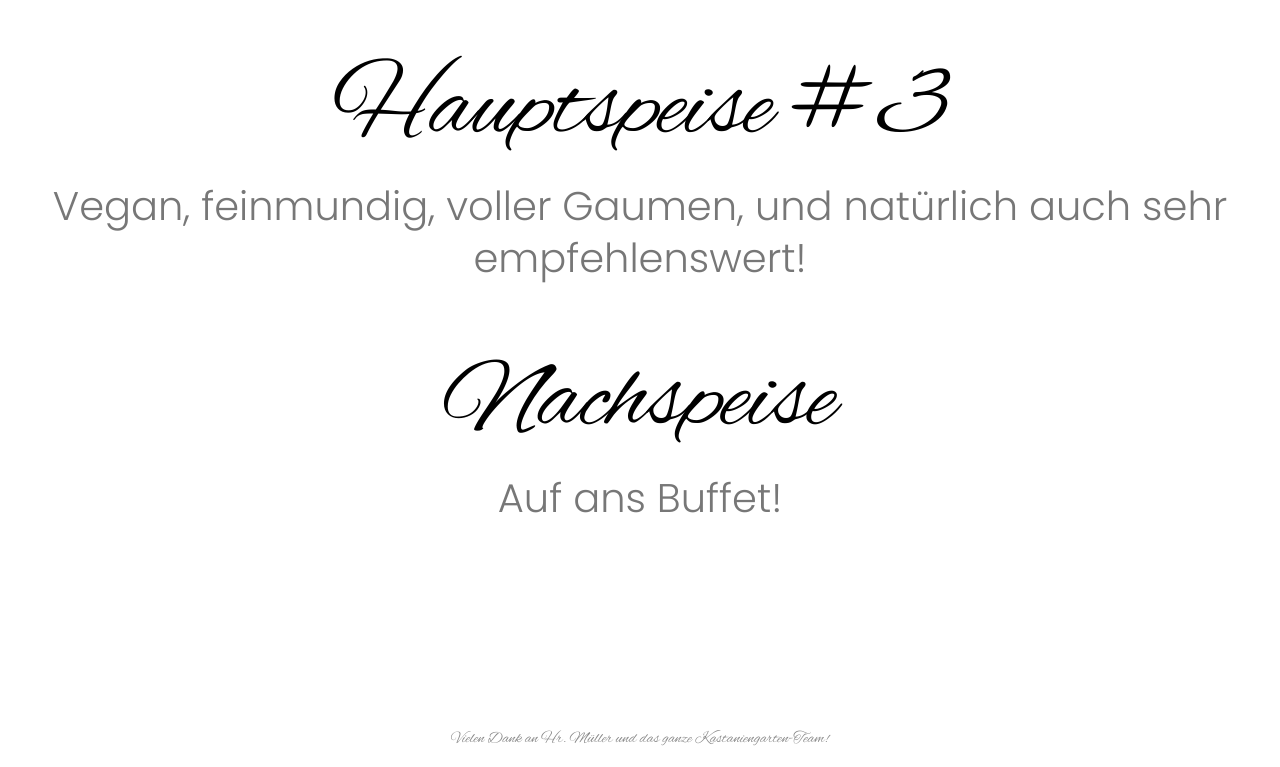
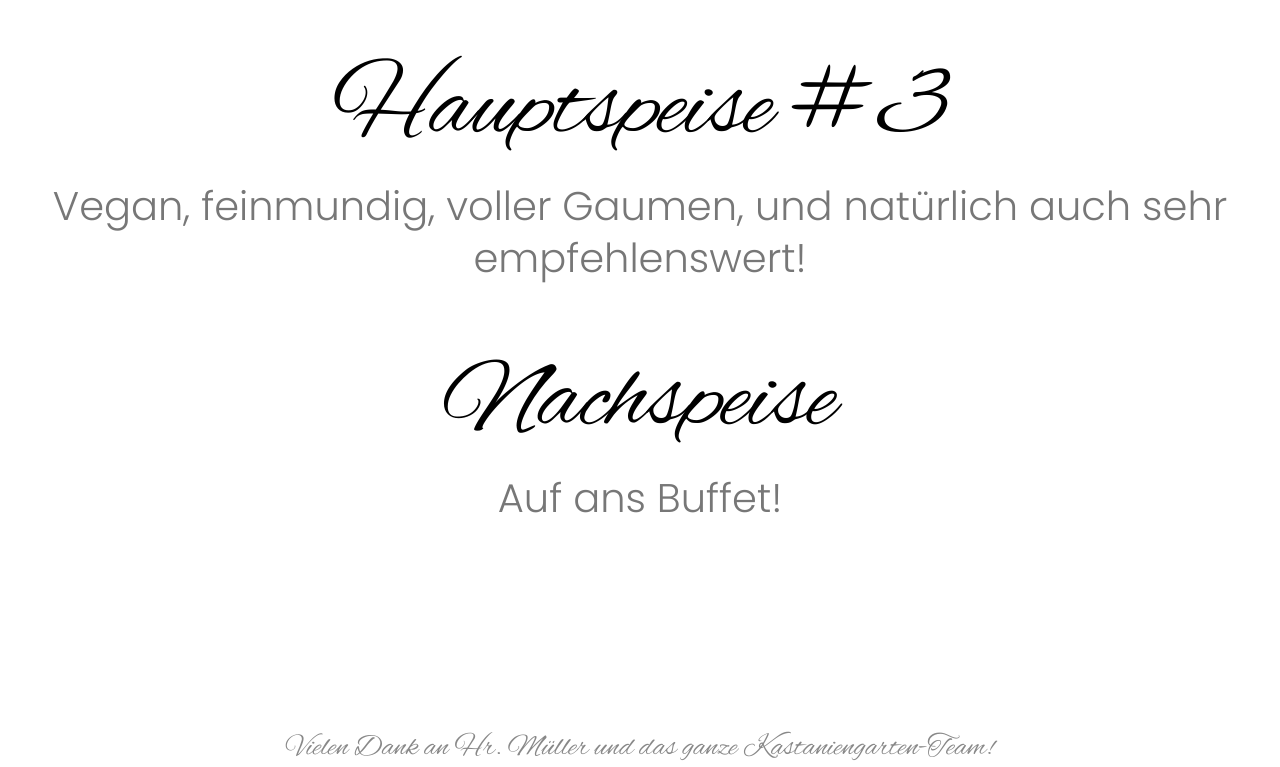
Before and after one commit to Speisekarte-14-09/Speisekarte, a plain HTML site: page index.html in a window 1280 px wide. Shown: the part 1249-2016 px from the top of the page. Drawn offline with Linux system fonts and the light colour scheme.

Commit message:
increased fontsize of thanks section

```diff
--- a/style.css
+++ b/style.css
@@ -149,7 +149,8 @@
 }
 .thanks p{
     font-family: "Alex Brush";
-    color: #888
+    color: #888;
+    font-size: clamp(10px, 4vw, 30px);
 }
 
 /* Animate the opacity */
```
